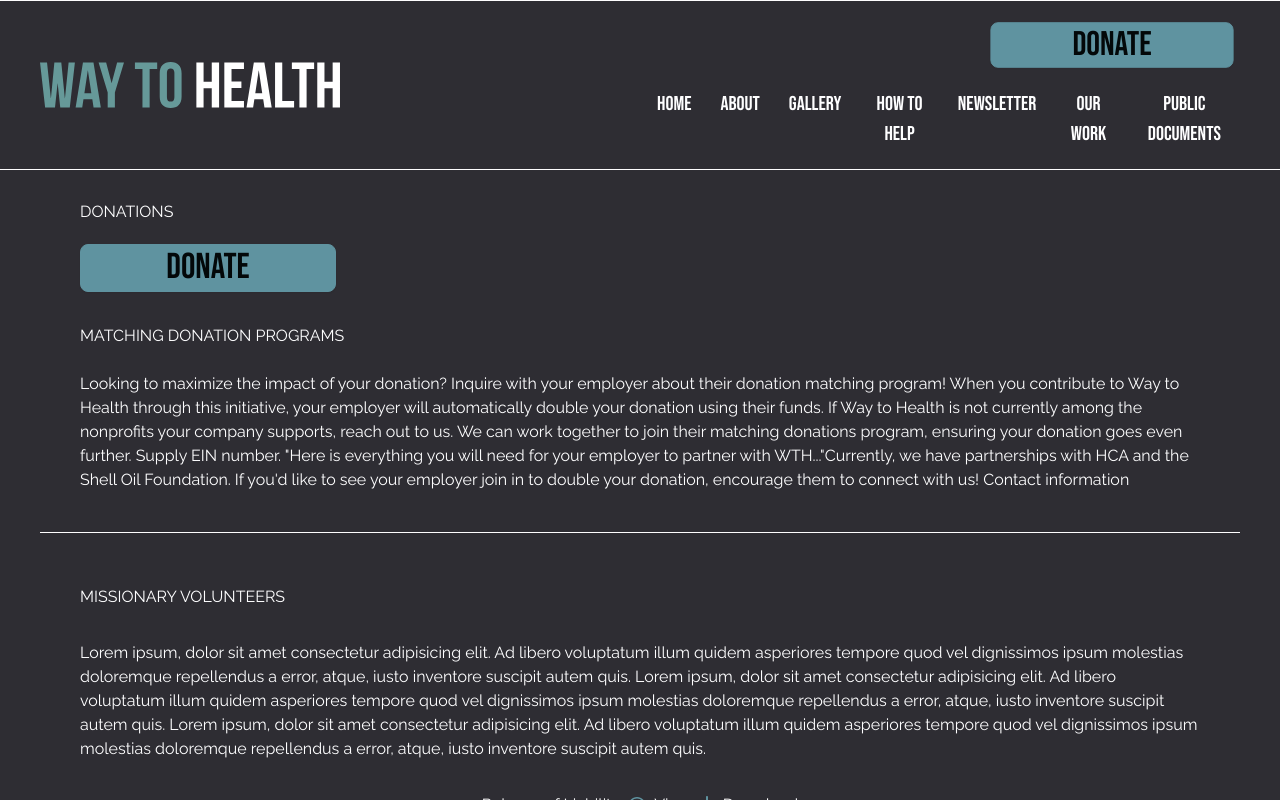
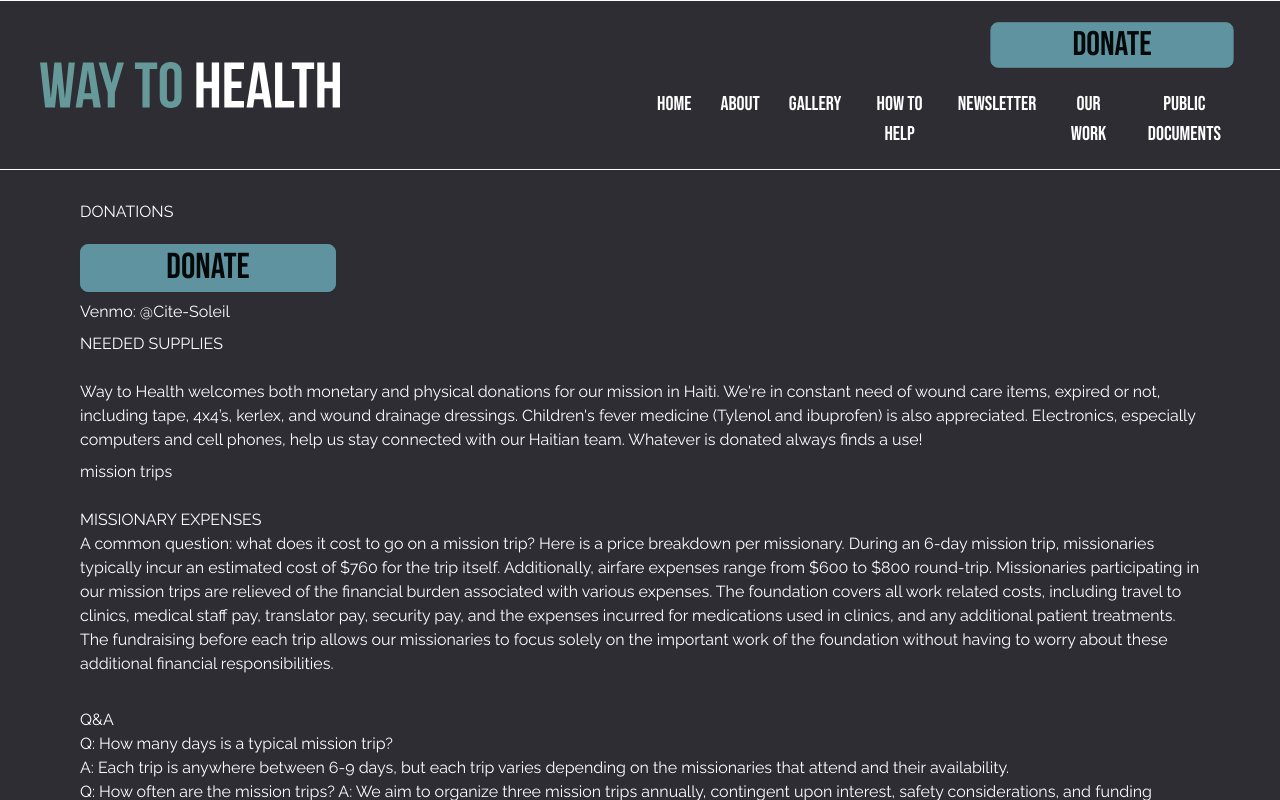
Before and after one commit to rolandagency/react-2024, a React (Vite) app: page / in a window 1280 px wide. Both pictures are taken after a click on the item "How To Help". Shown: the top 800 px of the page. Built offline with nearby package versions, Linux system fonts and the light colour scheme.

Commit message:
Refactor: how to help

```diff
--- /dev/null
+++ b/src/components/howToHelpComponents/HowToDonate/HowToDonate.tsx
@@ -0,0 +1,15 @@
+export const HowToDonate = () => {
+  return (
+    <div className="flex flex-col gap-2">
+      <h2 className="mb-3">DONATIONS</h2>
+      <a
+        href="https://www.paypal.com/donate/?hosted_button_id=SG5VSJCXAEXQQ"
+        className="btn btn-primary btn-wide font-bebas text-4xl "
+        target="_blank"
+      >
+        Donate
+      </a>
+      <p>Venmo: @Cite-Soleil</p>
+    </div>
+  );
+};
--- /dev/null
+++ b/src/components/howToHelpComponents/MatchingExpenses/MatchingExpenses.tsx
@@ -0,0 +1,22 @@
+export const MatchingExpenses = () => {
+  return (
+    <section>
+      <div>
+        <h2 className="my-6">MATCHING DONATION PROGRAMS</h2>
+        <p className="mb-6">
+          Looking to maximize the impact of your donation? Inquire with your
+          employer about their donation matching program! When you contribute to
+          Way to Health through this initiative, your employer will
+          automatically double your donation using their funds. If Way to Health
+          is not currently among the nonprofits your company supports, reach out
+          to us. We can work together to join their matching donations program,
+          ensuring your donation goes even further. Supply EIN number. "Here is
+          everything you will need for your employer to partner with
+          WTH..."Currently, we have partnerships with HCA and the Shell Oil
+          Foundation. If you'd like to see your employer join in to double your
+          donation, encourage them to connect with us! Contact information
+        </p>
+      </div>
+    </section>
+  );
+};
--- /dev/null
+++ b/src/components/howToHelpComponents/MissionExpenses/MissionExpenses.tsx
@@ -0,0 +1,24 @@
+export const MissionExpenses = () => {
+  return (
+    <section>
+      <div>
+        <h2 className="mb-6">mission trips</h2>
+        <strong>MISSIONARY EXPENSES</strong>
+        <p className="mb-6">
+          A common question: what does it cost to go on a mission trip? Here is
+          a price breakdown per missionary. During an 6-day mission trip,
+          missionaries typically incur an estimated cost of $760 for the trip
+          itself. Additionally, airfare expenses range from $600 to $800
+          round-trip. Missionaries participating in our mission trips are
+          relieved of the financial burden associated with various expenses. The
+          foundation covers all work related costs, including travel to clinics,
+          medical staff pay, translator pay, security pay, and the expenses
+          incurred for medications used in clinics, and any additional patient
+          treatments. The fundraising before each trip allows our missionaries
+          to focus solely on the important work of the foundation without having
+          to worry about these additional financial responsibilities.
+        </p>
+      </div>
+    </section>
+  );
+};
--- /dev/null
+++ b/src/components/howToHelpComponents/NeededSupplies/NeededSupplies.tsx
@@ -0,0 +1,18 @@
+export const NeededSupplies = () => {
+  return (
+    <section>
+      <div>
+        <h2 className="mb-6">NEEDED SUPPLIES</h2>
+        <p>
+          Way to Health welcomes both monetary and physical donations for our
+          mission in Haiti. We're in constant need of wound care items, expired
+          or not, including tape, 4x4’s, kerlex, and wound drainage dressings.
+          Children's fever medicine (Tylenol and ibuprofen) is also appreciated.
+          Electronics, especially computers and cell phones, help us stay
+          connected with our Haitian team. Whatever is donated always finds a
+          use!
+        </p>
+      </div>
+    </section>
+  );
+};
--- /dev/null
+++ b/src/components/howToHelpComponents/Q&A/Q&A.tsx
@@ -0,0 +1,37 @@
+export const QuestionsAndAnswers = () => {
+  return (
+    <section>
+      <strong className="mb-6">Q&A</strong>
+      <p className="mb-6">
+        Q: How many days is a typical mission trip?
+        <br />
+        A: Each trip is anywhere between 6-9 days, but each trip varies
+        depending on the missionaries that attend and their availability.
+        <br /> Q: How often are the mission trips? A: We aim to organize three
+        mission trips annually, contingent upon interest, safety considerations,
+        and funding availability.
+        <br />
+        Q: Can non-medical individuals join? <br />
+        A: Absolutely. Everyone has a valuable role on the mission trip, whether
+        it's helping with patient vitals, engaging with children, or
+        participating in evangelism. There's always a need for an extra helping
+        hand, and your contribution is essential.
+        <br />
+        Q: Will I be safe?
+        <br />
+        A: Safety is a top priority for us, particularly in the challenging
+        environment of Cite Soleil, Haiti. Our dedicated on-the-ground team in
+        Cite Soleil continually assesses the safety conditions for our mission.
+        If an area is deemed unsafe while our team is present, we proactively
+        explore alternative needs in safer locations or prioritize the safety of
+        our team by staying at the guesthouse. <br />
+        Q: What if I get hurt?
+        <br />
+        A: As a missionary, your expenses cover essential medical insurance. In
+        the unfortunate event of a severe injury beyond the scope of our on-site
+        medical team, your insurance ensures a secure return to the United
+        States for proper and comprehensive treatment.
+      </p>
+    </section>
+  );
+};
--- a/src/components/Volunteer/Volunteer.tsx
+++ b/src/components/howToHelpComponents/Volunteer/Volunteer.tsx
@@ -1,12 +1,11 @@
-import { ReleaseLiability } from "../../components/Volunteer/VolunteerElements/ReleaseLiability";
-import { CodeOfConduct } from "../../components/Volunteer/VolunteerElements/CodeOfConduct";
-import { TripInfo } from "../../components/Volunteer/VolunteerElements/TripInfo";
-
+import { ReleaseLiability } from "./VolunteerElements/ReleaseLiability";
+import { CodeOfConduct } from "./VolunteerElements/CodeOfConduct";
+import { TripInfo } from "./VolunteerElements/TripInfo";
 
 export const Volunteer = () => {
   return (
     <section>
-      <div>
+      {/* <div>
         <h2>MISSIONARY VOLUNTEERS</h2>
           <p className = "my-8">
             Lorem ipsum, dolor sit amet consectetur adipisicing elit.
@@ -22,21 +21,21 @@ export const Volunteer = () => {
             dignissimos ipsum molestias doloremque repellendus a error,
             atque, iusto inventore suscipit autem quis.
           </p>
-      </div>
+      </div> */}
 
       <div className="flex justify-center items-center flex-col gap-1.5 flex-wrap my-8 mx-0">
         <div>
           <ReleaseLiability />
         </div>
         <br />
-        <div >
+        <div>
           <CodeOfConduct />
         </div>
         <br />
-        <div >
+        <div>
           <TripInfo />
         </div>
       </div>
-   </section>
+    </section>
   );
 };
--- a/src/pages/HowToHelp/HowToHelp.tsx
+++ b/src/pages/HowToHelp/HowToHelp.tsx
@@ -3,7 +3,12 @@ import { Navbar } from "../../components/Navbar/Navbar";
 import ContactUs from "../../components/ContactUs/ContactUs";
 import AppContext from "../../providers/AppContext";
 import { Footer } from "../../components/Footer/Footer";
-import { Volunteer } from "../../components/Volunteer/Volunteer";
+import { Volunteer } from "../../components/howToHelpComponents/Volunteer/Volunteer";
+import { QuestionsAndAnswers } from "../../components/howToHelpComponents/Q&A/Q&A";
+import { NeededSupplies } from "../../components/howToHelpComponents/NeededSupplies/NeededSupplies";
+import { MissionExpenses } from "../../components/howToHelpComponents/MissionExpenses/MissionExpenses";
+import { MatchingExpenses } from "../../components/howToHelpComponents/MatchingExpenses/MatchingExpenses";
+import { HowToDonate } from "../../components/howToHelpComponents/HowToDonate/HowToDonate";
 
 export const HowToHelp = () => {
   const { scrollDirection, heroSectionRef } = useContext(AppContext);
@@ -22,56 +27,15 @@ export const HowToHelp = () => {
               className="flex flex-col gap-2 border-b-[1px] border-white pb-4 mb-8 py-10 px-10"
               ref={heroSectionRef}
             >
-              <div className="flex flex-col gap-2">
-                <h2 className="mb-3">DONATIONS</h2>
-                {/* <p>Paypal Link</p> */}
-                <a
-                  href="https://www.paypal.com/donate/?hosted_button_id=SG5VSJCXAEXQQ"
-                  className="btn btn-primary btn-wide font-bebas text-4xl "
-                  target="_blank"
-                >
-                  Donate
-                </a>
-                {/* <p>Venmo: @Cite-Soleil</p> */}
-              </div>
-
-              {/* <section>
-                <div>
-                  <h2 className="mb-2">needed supplies</h2>
-                  TBd
-                </div>
-              </section>
-              <section>
-                <div>
-                  <h2 className="mb-2">mission trips</h2>
-                  TBD
-                </div>
-              </section> */}
-              <section>
-                <div>
-                  <h2 className="my-6">MATCHING DONATION PROGRAMS</h2>
-                  <p className="mb-6">
-                    Looking to maximize the impact of your donation? Inquire
-                    with your employer about their donation matching program!
-                    When you contribute to Way to Health through this
-                    initiative, your employer will automatically double your
-                    donation using their funds. If Way to Health is not
-                    currently among the nonprofits your company supports, reach
-                    out to us. We can work together to join their matching
-                    donations program, ensuring your donation goes even further.
-                    Supply EIN number. "Here is everything you will need for
-                    your employer to partner with WTH..."Currently, we have
-                    partnerships with HCA and the Shell Oil Foundation. If you'd
-                    like to see your employer join in to double your donation,
-                    encourage them to connect with us! Contact information
-                  </p>
-                </div>
-              </section>
+              <HowToDonate />
+              <NeededSupplies />
+              <MissionExpenses />
+              <QuestionsAndAnswers />
+              <MatchingExpenses />
             </section>
-
             <section>
               <div className="flex flex-col justify-center items-center py-5 px-10">
-                  <Volunteer />
+                <Volunteer />
               </div>
             </section>
 
```
Also changed, not shown: src/components/howToHelpComponents/Volunteer/Volunteer.module.css (added), src/components/howToHelpComponents/Volunteer/VolunteerElements/CodeOfConduct.tsx (renamed from src/components/Volunteer/VolunteerElements/CodeOfConduct.tsx), src/components/howToHelpComponents/Volunteer/VolunteerElements/ReleaseLiability.tsx (renamed from src/components/Volunteer/VolunteerElements/ReleaseLiability.tsx), src/components/howToHelpComponents/Volunteer/VolunteerElements/TripInfo.tsx (renamed from src/components/Volunteer/VolunteerElements/TripInfo.tsx), 2 other files (tests, documents, lock files or other folders).
